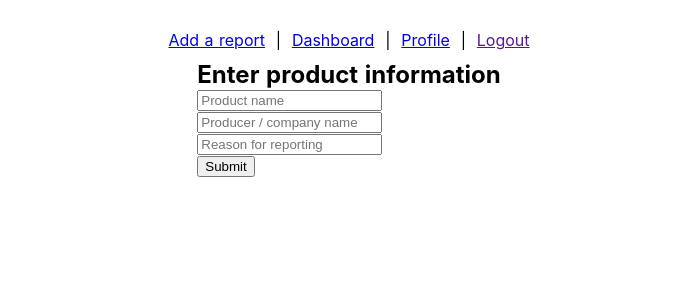
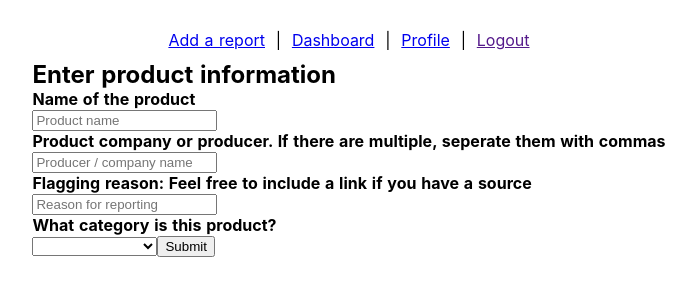
Before and after one commit to ParksDivision/Green-Report, a Nuxt app: page /add-report in a window 1280 px wide. Shown: the top 300 px of the page, without its empty margins (291-987 px from the left). Built offline with nearby package versions, Linux system fonts and the light colour scheme; no server answers; sample sign-in values are in the browser's storage.

Commit message:
Fix: Minor updates, new-report now supports category

```diff
--- a/layouts/default.vue
+++ b/layouts/default.vue
@@ -20,7 +20,8 @@ import 'firebase/auth'
 export default {
   data() {
     return {
-      loggedIn: false
+      loggedIn: false,
+      admin: false, // TODO: Should make a request to backend to check if the user is on an approved list.
     }
   },
   mounted() {
@@ -39,6 +40,7 @@ export default {
             .then(token => Cookies.set('access_token', token))
 
           this.loggedIn = true
+          // !! Here would be a perfect place to check if the user has admin privlages
         } else {
           Cookies.remove('access_token')
 
@@ -47,6 +49,7 @@ export default {
 
           // No user is signed in.
           this.loggedIn = false
+          this.admin = false
           console.log('signed out', this.loggedIn)
         }
       })
--- a/pages/add-report/index.vue
+++ b/pages/add-report/index.vue
@@ -3,14 +3,25 @@
     <h2> Enter product information </h2>
     <form id="newReportForm" @submit.prevent="pressed">
       <div class="productInfo">
+        <h4>Name of the product</h4>
         <input v-model="productName" placeholder="Product name"  type="text"/>
       </div>
       <div class="productInfo">
+        <h4>Product company or producer. If there are multiple, seperate them with commas</h4>
         <input v-model="productCompany" placeholder="Producer / company name" type="text"/>
       </div>
       <div class="flagging-reason">
+        <h4>Flagging reason: Feel free to include a link if you have a source</h4>
         <input v-model="reasonForFlagging" placeholder="Reason for reporting" type="text"/>
       </div>
+      <h4>What category is this product?</h4>
+      <select v-model="category">
+        <option>Beauty Product</option>
+        <option>Cleaning Product</option>
+        <option>Clothing</option>
+        <option>Food And Drink</option>
+        <option>Health Product</option>
+      </select>
       <button>Submit</button>
     </form>
     <div class="error" v-if="error">{{ error.message }}</div>
@@ -50,8 +61,8 @@ export default {
       productName: '',
       productCompany: '',
       reasonForFlagging: '',
+      category: '',
       error: '',
-      contributedBy: '',
     }
   },
   methods: {
@@ -61,11 +72,13 @@ export default {
           this.productName,
           this.productCompany,
           this.reasonForFlagging,
-          this.contributedBy,
+          this.category,
           user.email
         )
-      } else {
-        console.log(user)
+        this.productName = ''
+        this.productCompany = ''
+        this.reasonForFlagging = ''
+        this.category = ''
       }
     }
   }
--- a/plugins/getGreenReportService.js
+++ b/plugins/getGreenReportService.js
@@ -18,14 +18,24 @@ export default ({ app }, inject) => {
     productName,
     productCompany,
     reasonForFlagging,
-    contributedBy,
-    email
+    category,
+    contributedBy
   ) => {
+
+    productCompany = productCompany.split(',');
+
     console.log(productName,
       productCompany,
       reasonForFlagging,
-      contributedBy,
-      email)
+      category,
+      contributedBy)
+      /*axios
+        .post(baseUrl+'newReport', {
+          productName: productName,
+          productCompany: productCompany,
+          reasonForFlagging: reasonForFlagging,
+          category: category,
+          contributedBy: contributedBy,
+        })*/
   });
-
 }
```
